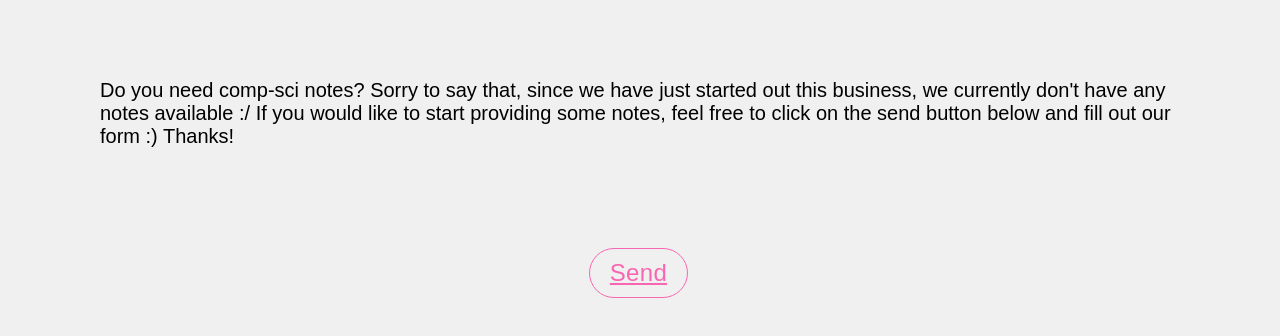
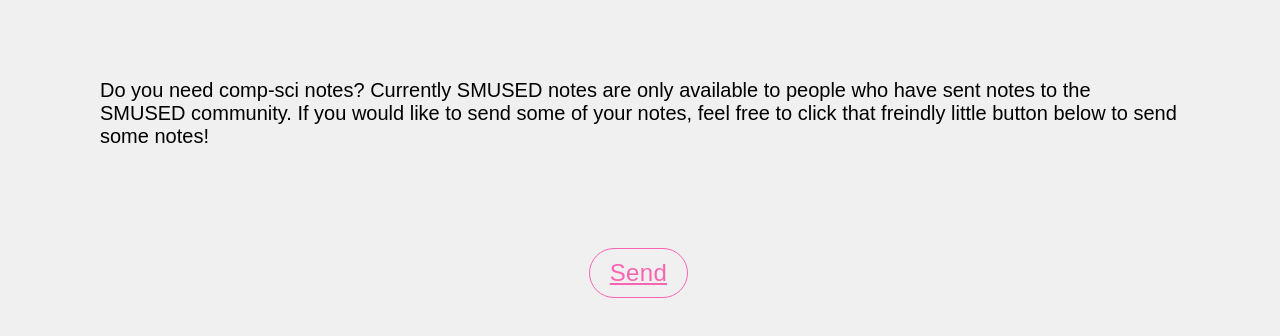
Before and after one commit to finlayhlannon/SMUSED, a plain HTML site: page compsci.html in a window 1280 px wide. Shown: the part 126-462 px from the top of the page. Drawn offline with Linux system fonts and the light colour scheme.

Commit message:
Update compsci.html

```diff
--- a/compsci.html
+++ b/compsci.html
@@ -75,7 +75,7 @@
   <body>
     <h1>Looking for notes!</h1>
     <div class="sorry">
-        <p>Do you need comp-sci notes? Sorry to say that, since we have just started out this business, we currently don't have any notes available :/  If you would like to start providing some notes, feel free to click on the send button below and fill out our form :) Thanks!</p>
+        <p>Do you need comp-sci notes? Currently SMUSED notes are only available to people who have sent notes to the SMUSED community. If you would like to send some of your notes, feel free to click that freindly little button below to send some notes!</p>
     </div>
     <div class="middle">
         <div class="border-first-button"><a href="send.html">Send</a></div>
```
